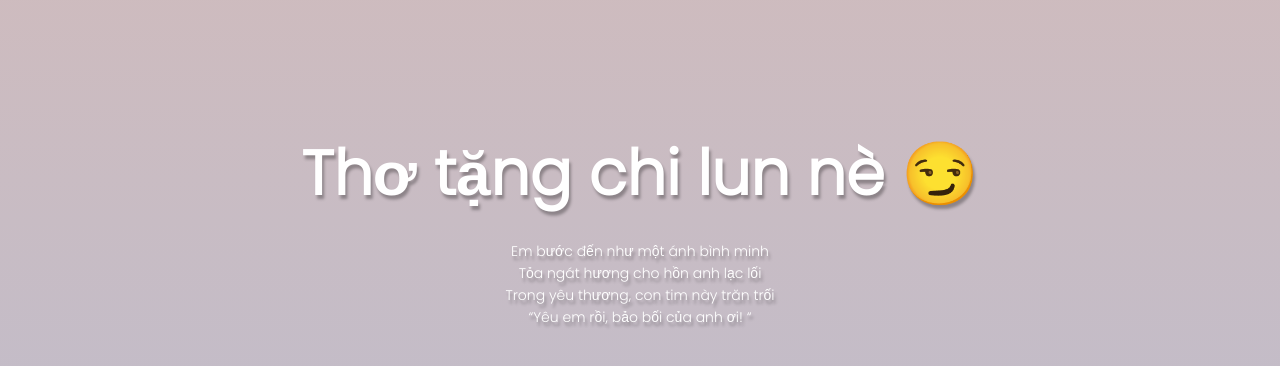
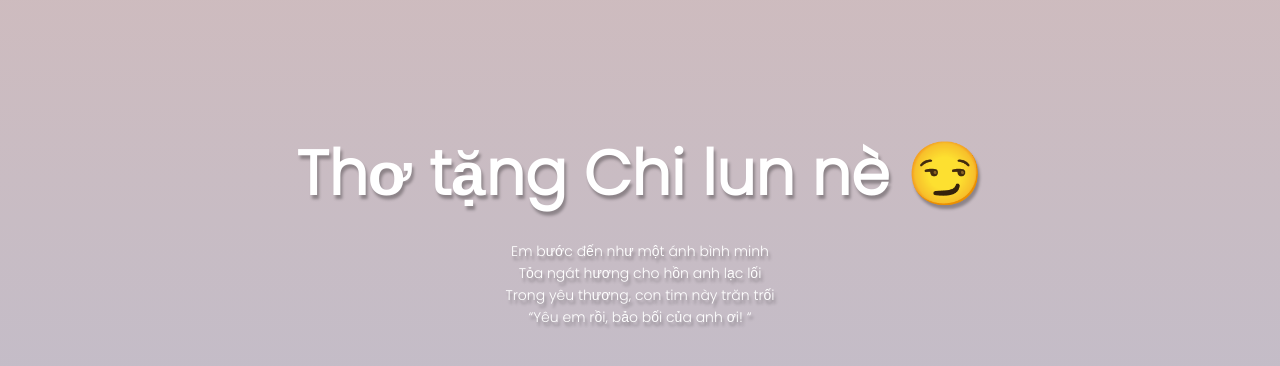
Before and after one commit to HuyZee/ycxing, a plain HTML site: page page1.html in a window 1280 px wide. Shown: the part 148-514 px from the top of the page. Drawn offline with Linux system fonts and the light colour scheme.

Commit message:
Update page1.html

```diff
--- a/page1.html
+++ b/page1.html
@@ -35,7 +35,7 @@
           <i class="fa fa-bars" id="showMenu"></i>
         </nav>
         <div class="text-box">
-          <h1>Thơ tặng chi lun nè &#128527;</h1>
+          <h1>Thơ tặng Chi lun nè &#128527;</h1>
           <p>
             Em bước đến như một ánh bình minh <br />
             Tỏa ngát hương cho hồn anh lạc lối <br />
```
